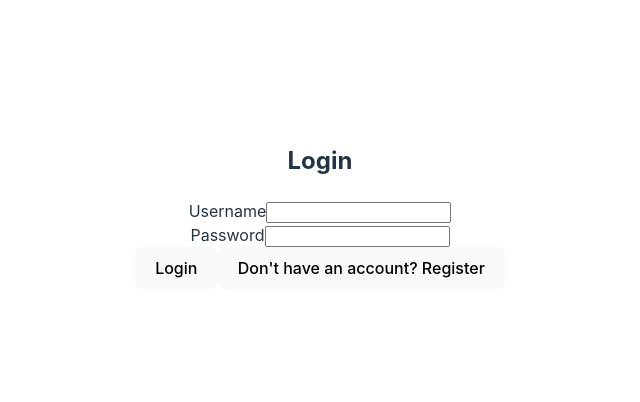
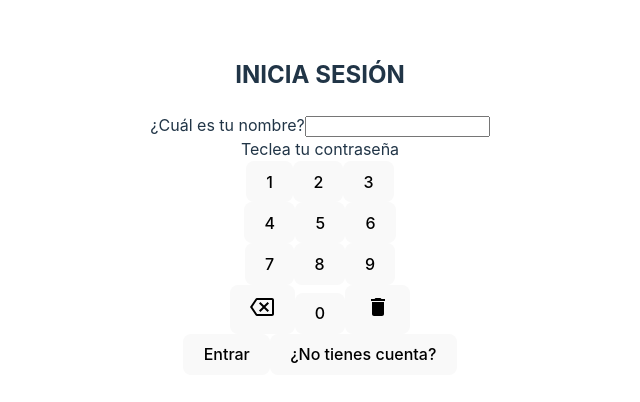
Before and after one commit to Gandino1984/backend_gestionPedidosOnline_2024, a React (Vite) app in the folder src/frontend/vite-project/: page / in a window 1280 px wide. Shown: the part 194-596 px from the top of the page, without its empty margins (320-960 px from the left). Built offline with nearby package versions, Linux system fonts and the light colour scheme.

Commit message:
keyboard input

```diff
--- a/src/frontend/vite-project/src/AppContext.jsx
+++ b/src/frontend/vite-project/src/AppContext.jsx
@@ -18,6 +18,7 @@ export const AppContextProvider = ({ children }) => {
     const [isLoggingIn, setIsLoggingIn] = useState(true);
     const [username, setUsername] = useState('');
     const [password, setPassword] = useState('');
+    const [passwordRepeat, setPasswordRepeat] = useState('');
 
 
   // Values to be shared across components
@@ -27,7 +28,9 @@ export const AppContextProvider = ({ children }) => {
     username,
     setUsername,
     password,
-    setPassword
+    setPassword,
+    passwordRepeat,
+    setPasswordRepeat
   };
 
   return (
--- a/src/frontend/vite-project/src/components/landing_page/LoginRegisterForm.jsx
+++ b/src/frontend/vite-project/src/components/landing_page/LoginRegisterForm.jsx
@@ -1,5 +1,6 @@
 import React, { useState } from 'react';
 import { useAppContext } from '../../AppContext.jsx';
+import NumericKeyboardInput from './NumericKeyboard.jsx';
 
 const LoginRegisterForm = () => {
   const {
@@ -8,29 +9,32 @@ const LoginRegisterForm = () => {
     username,
     setUsername,
     password,
-        setPassword
+    setPassword,
+    passwordRepeat,
+    setPasswordRepeat
   } = useAppContext();
 
   const handleSubmit = (e) => {
     e.preventDefault();
     // Implement login or registration logic here
-    console.log('Submitted:', { username, password });
+    console.log('Submitted:', { username, password, passwordRepeat });
   };
 
   const toggleForm = () => {
     setIsLoggingIn((prevState) => !prevState);
     setUsername('');
     setPassword('');
+    setPasswordRepeat('');
   };
 
   return (
     <div className="form-container">
       <h2 className="form-title">
-        {isLoggingIn ? 'Login' : 'Register'}
+        {isLoggingIn ? 'INICIA SESIÓN' : 'CREA TU USUARIO'}
       </h2>
       <form onSubmit={handleSubmit} className="form-content">
         <div className="form-field">
-          <label htmlFor="username">Username</label>
+          <label htmlFor="username">¿Cuál es tu nombre?</label>
           <input
             id="username"
             type="text"
@@ -40,18 +44,17 @@ const LoginRegisterForm = () => {
           />
         </div>
         <div className="form-field">
-          <label htmlFor="password">Password</label>
-          <input
-            id="password"
-            type="password"
+          <label htmlFor="password">Teclea tu contraseña</label>
+          <NumericKeyboardInput
             value={password}
-            onChange={(e) => setPassword(e.target.value)}
-            required
+            onChange={setPassword}
+            showMaskedPassword
           />
         </div>
+
         <div className="form-actions">
           <button type="submit">
-            {isLoggingIn ? 'Login' : 'Register'}
+            {isLoggingIn ? 'Entrar' : 'Crear cuenta'}
           </button>
           <button
             type="button"
@@ -59,8 +62,8 @@ const LoginRegisterForm = () => {
             onClick={toggleForm}
           >
             {isLoggingIn
-              ? "Don't have an account? Register"
-              : 'Already have an account? Login'}
+              ? "¿No tienes cuenta?"
+              : "¿Ya tienes cuenta?"}
           </button>
         </div>
       </form>
--- /dev/null
+++ b/src/frontend/vite-project/src/components/landing_page/NumericKeyboard.jsx
@@ -0,0 +1,74 @@
+import React, { useState } from 'react';
+
+const NumericKeyboardInput = ({ value, onChange, showMaskedPassword = false }) => {
+  const [displayedPassword, setDisplayedPassword] = useState('');
+
+  const MAX_PASSWORD_LENGTH = 5;
+  const MIN_PASSWORD_LENGTH = 3;
+
+  const handleKeyClick = (num, e) => {
+    e.preventDefault();
+    if (value.length < MAX_PASSWORD_LENGTH) {
+      const newValue = value + num;
+      const newDisplayedPassword = displayedPassword + '*';
+      onChange(newValue);
+      setDisplayedPassword(newDisplayedPassword);
+    }
+  };
+
+  const handleBackspace = (e) => {
+    e.preventDefault();
+    if (value.length > 0) {
+      const newValue = value.slice(0, -1);
+      const newDisplayedPassword = displayedPassword.slice(0, -1);
+      onChange(newValue);
+      setDisplayedPassword(newDisplayedPassword);
+    }
+  };
+
+  const handleClearPassword = (e) => {
+    e.preventDefault();
+    onChange('');
+    setDisplayedPassword('');
+  };
+
+  return (
+    <div className="numeric-keyboard-input">
+      <div className="password-display">
+        {displayedPassword}
+      </div>
+      <div className="keyboard">
+        <div className="row">
+          <button className="key" onClick={(e) => handleKeyClick('1', e)}>1</button>
+          <button className="key" onClick={(e) => handleKeyClick('2', e)}>2</button>
+          <button className="key" onClick={(e) => handleKeyClick('3', e)}>3</button>
+        </div>
+        <div className="row">
+          <button className="key" onClick={(e) => handleKeyClick('4', e)}>4</button>
+          <button className="key" onClick={(e) => handleKeyClick('5', e)}>5</button>
+          <button className="key" onClick={(e) => handleKeyClick('6', e)}>6</button>
+        </div>
+        <div className="row">
+          <button className="key" onClick={(e) => handleKeyClick('7', e)}>7</button>
+          <button className="key" onClick={(e) => handleKeyClick('8', e)}>8</button>
+          <button className="key" onClick={(e) => handleKeyClick('9', e)}>9</button>
+        </div>
+        <div className="row">
+          <button className="key" onClick={handleBackspace}>
+            <svg viewBox="0 0 24 24" width="24" height="24">
+              <path fill="currentColor" d="M22 3H7c-.69 0-1.23.35-1.59.88L0 12l5.41 8.11c.36.53.9.89 1.59.89h15c1.1 0 2-.9 2-2V5c0-1.1-.9-2-2-2zm0 16H7.07L2.4 12l4.66-7H22v14zm-11.59-2L14 13.41 17.59 17 19 15.59 15.41 12 19 8.41 17.59 7 14 10.59 10.41 7 9 8.41 12.59 12 9 15.59z" />
+            </svg>
+          </button>
+          <button className="key zero" onClick={(e) => handleKeyClick('0', e)}>0</button>
+          <button className="key clear" onClick={handleClearPassword}>
+            <svg viewBox="0 0 24 24" width="24" height="24">
+              <path fill="currentColor" d="M6 19c0 1.1.9 2 2 2h8c1.1 0 2-.9 2-2V7H6v12zM19 4h-3.5l-1-1h-5l-1 1H5v2h14V4z" />
+            </svg>
+          </button>
+        </div>
+      </div>
+    </div>
+  );
+};
+
+export default NumericKeyboardInput;
```
Lines whose indentation alone changed are shown as unchanged.
